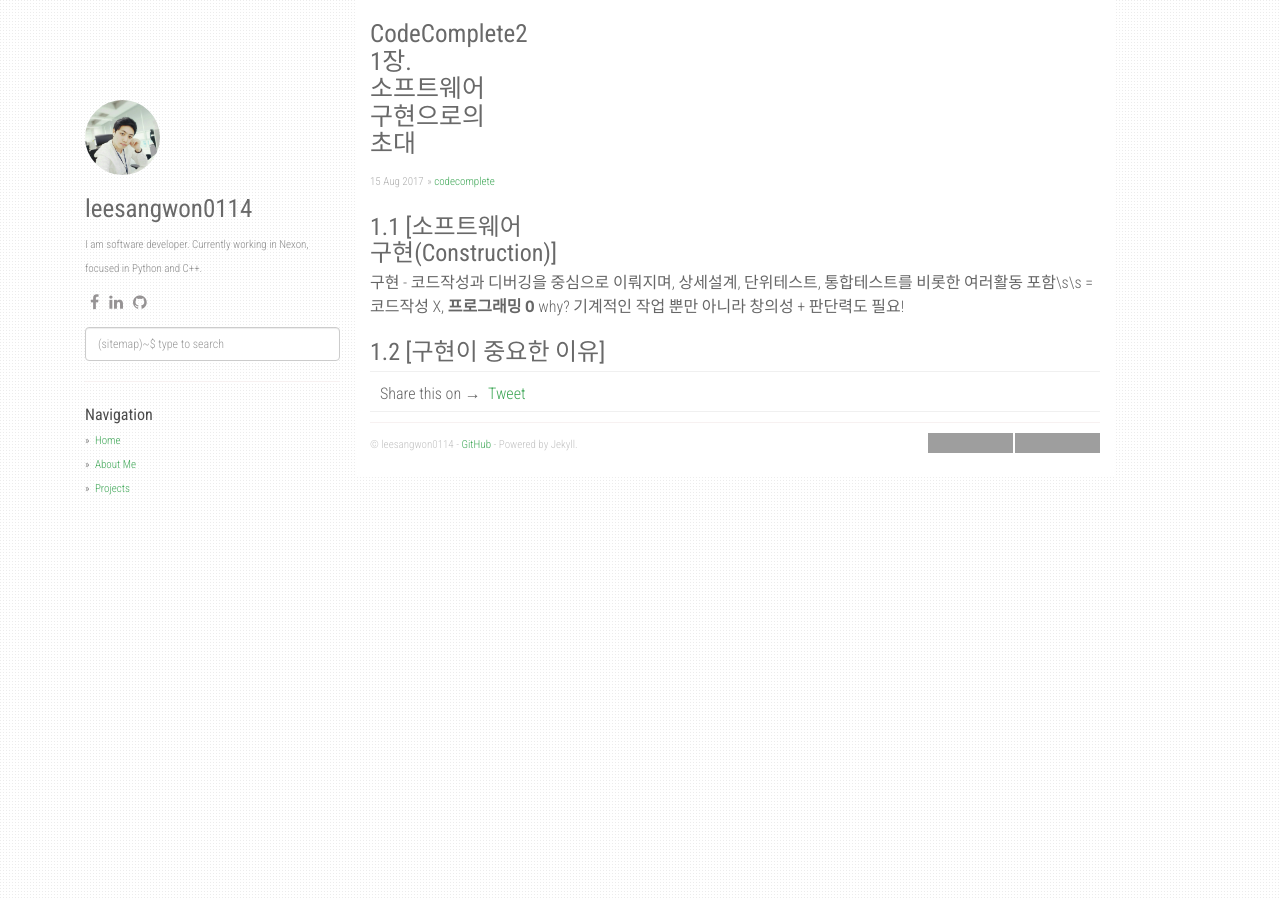
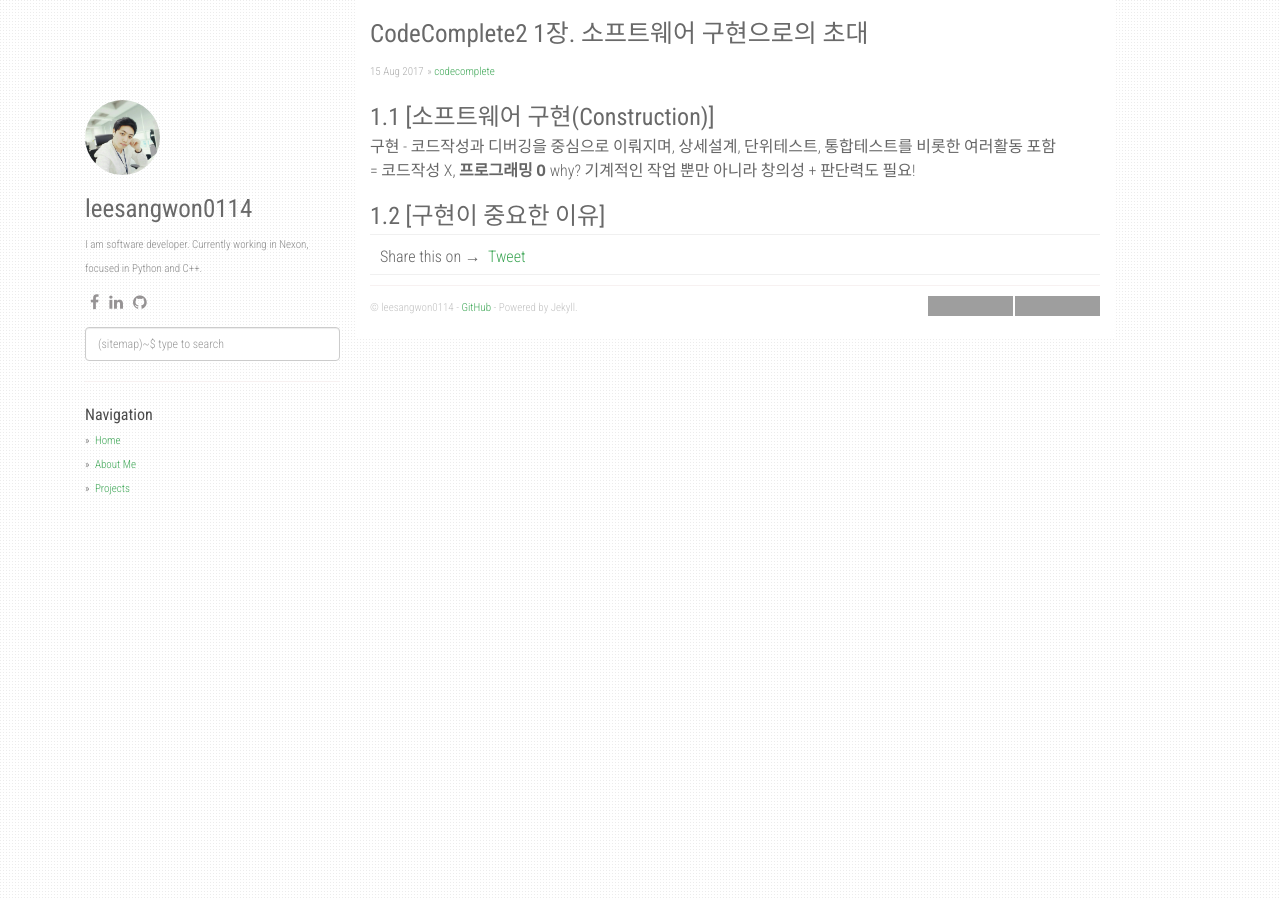
Before and after one commit to leesangwon0114/leesangwon0114.github.io, a Jekyll site: the page built from _posts/2017-08-15-codecomplete2_chapter1.markdown, in a window 1280 px wide. Built offline with Jekyll 4.4.1, drawn with Linux system fonts in a browser that asks for light colours; nearby versions of some CDN libraries; comment, search, counter and statistics services are not loaded; grey boxes are pictures that could not be loaded.

Commit message:
add space

```diff
--- a/_posts/2017-08-15-codecomplete2_chapter1.markdown
+++ b/_posts/2017-08-15-codecomplete2_chapter1.markdown
@@ -1,11 +1,11 @@
 ---
 layout: post
-title:  "CodeComplete2<br>1장.<br>소프트웨어<br>구현으로의<br>초대"
+title:  "CodeComplete2&nbsp;1장.&nbsp;소프트웨어&nbsp;구현으로의&nbsp;초대"
 date:   2017-08-15 21:28:15 +0700
 categories: [codecomplete]
 ---
-### 1.1 [소프트웨어<br>구현(Construction)]
-구현 - 코드작성과 디버깅을 중심으로 이뤄지며, 상세설계, 단위테스트, 통합테스트를 비롯한 여러활동 포함\s\s
+### 1.1 [소프트웨어&nbsp;구현(Construction)]
+구현 - 코드작성과 디버깅을 중심으로 이뤄지며, 상세설계, 단위테스트, 통합테스트를 비롯한 여러활동 포함<br>
 = 코드작성 X, **프로그래밍 O**  why? 기계적인 작업 뿐만 아니라 창의성 + 판단력도 필요!
 
 ### 1.2 [구현이 중요한 이유]
```
